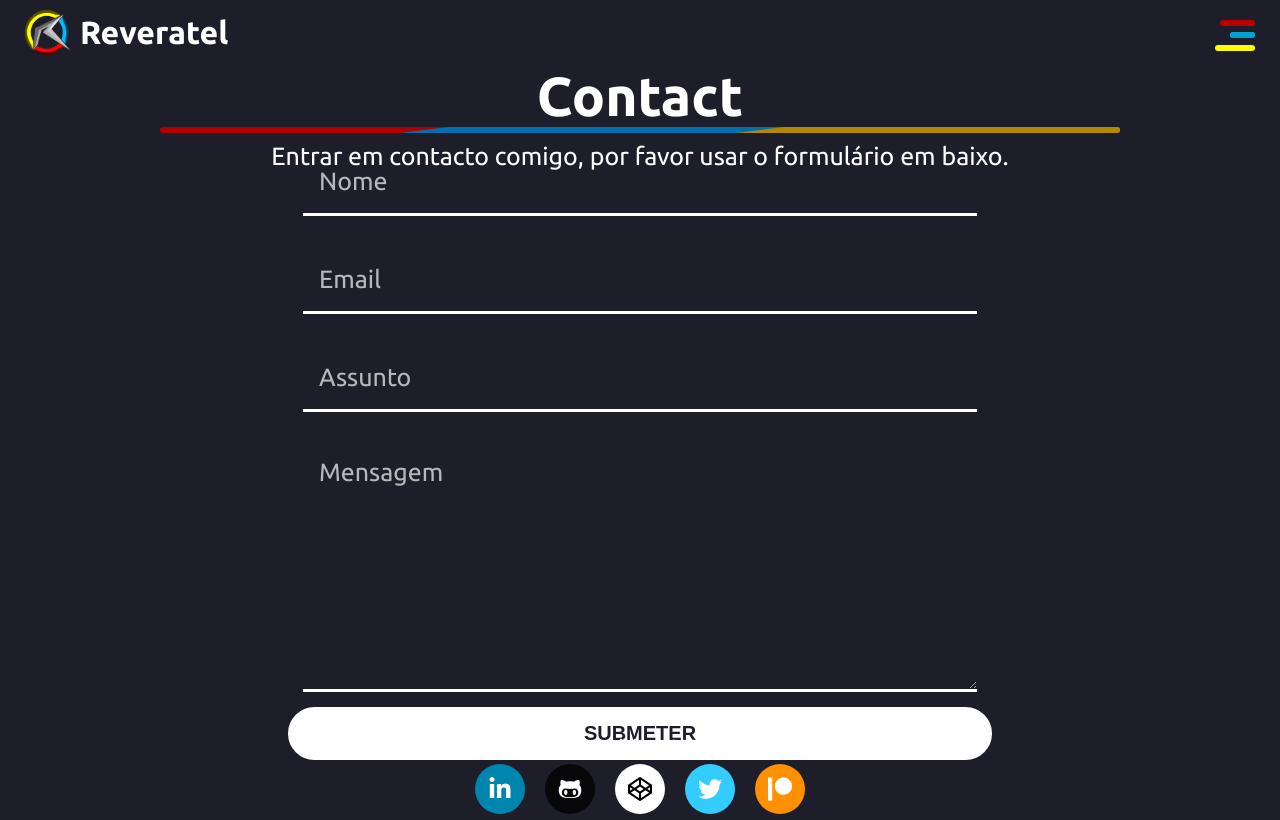
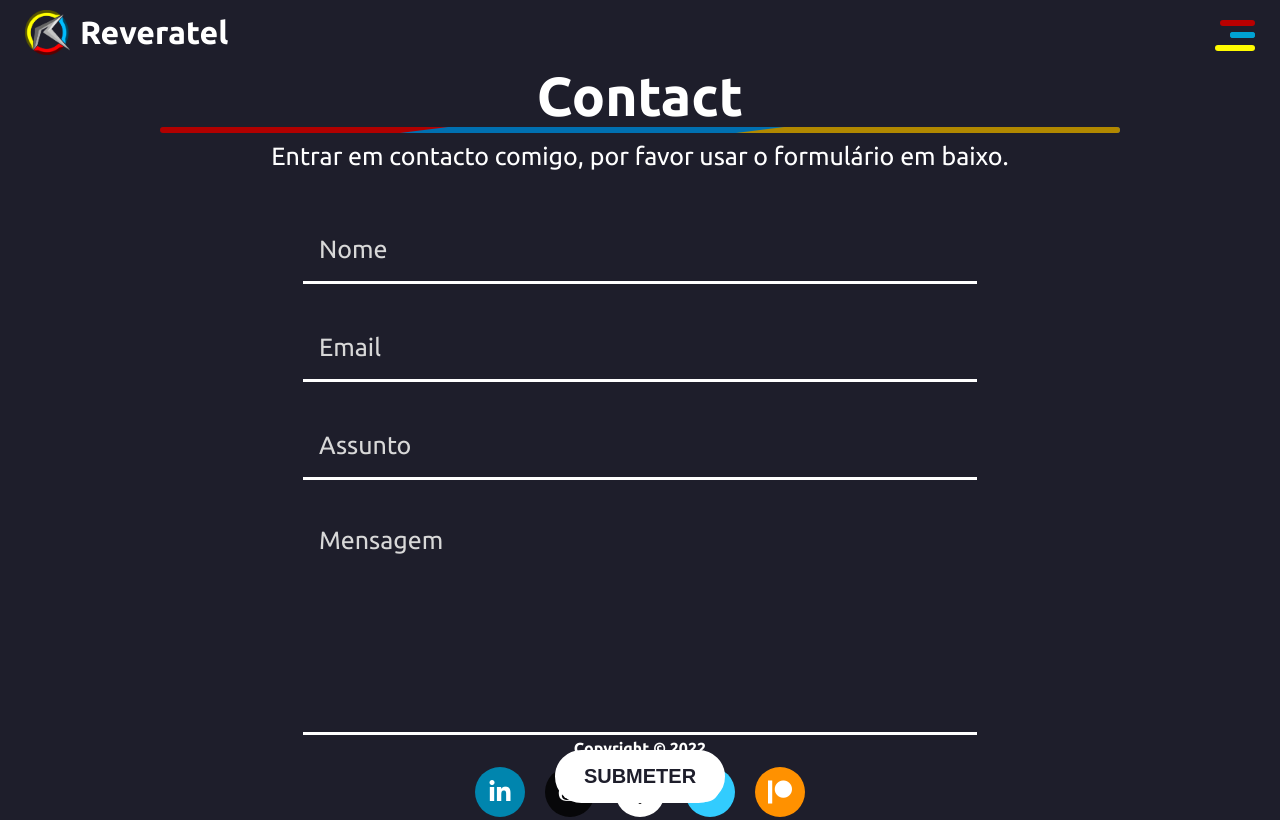
Before and after one commit to diogodesignergil/ePortfolio, a React (Create React App) app in the folder Client/: page /contact in a window 1280 px wide. Built offline with nearby package versions, Linux system fonts and the light colour scheme.

Commit message:
Contact Form Update

```diff
--- a/Client/package.json
+++ b/Client/package.json
@@ -9,6 +9,7 @@
     "@testing-library/user-event": "^12.8.3",
     "aos": "^2.3.4",
     "axios": "^0.24.0",
+    "emailjs-com": "^3.2.0",
     "file-saver": "^2.0.5",
     "react": "^17.0.2",
     "react-dom": "^17.0.2",
--- a/Client/src/App.css
+++ b/Client/src/App.css
@@ -35,6 +35,7 @@
 body,
 html {
 	width: 100vw;
+	min-height: 100vh;
 	box-sizing: border-box;
 	background-color: #1e1e2b;
 	font-family: "Ubuntu", sans-serif;
--- a/Client/src/page/Contact.js
+++ b/Client/src/page/Contact.js
@@ -1,8 +1,24 @@
 import React from "react";
 import "./contact.css";
 import { Button } from "../components/Button";
+import emailjs from "emailjs-com";
 
 function Contact() {
+	function sendEmail(e) {
+		e.preventDefault();
+
+		emailjs
+			.sendForm(
+				"service_5n2vtk8",
+				"template_kqa4j7u",
+				e.target,
+				"user_f2ecmxnUHgpBDOPsRCC9l"
+			)
+			.then((res) => {
+				console.log(res);
+			})
+			.catch((err) => console.log(err));
+	}
 	return (
 		<section className="contact">
 			<h1>Contact</h1>
@@ -14,11 +30,12 @@ function Contact() {
 			<p className="contact-note">
 				Entrar em contacto comigo, por favor usar o formulário em baixo.
 			</p>
-			<form>
-				<input type="text" placeholder="Nome" required />
-				<input type="email" placeholder="Email" required />
-				<input type="text" placeholder="Assunto" required />
-				<textarea placeholder="Mensagem" required></textarea>
+			<form onSubmit={sendEmail}>
+				<input type="text" placeholder="Nome" name="name" required />
+				<input type="email" placeholder="Email" name="user_email" required />
+				<input type="text" placeholder="Assunto" name="subject" required />
+				<textarea placeholder="Mensagem" name="message" required></textarea>
+				<div className="button-contianer">
 					<Button
 						className="btns"
 						buttonStyle="btn--primary"
@@ -27,6 +44,7 @@ function Contact() {
 					>
 						SUBMETER
 					</Button>
+				</div>
 			</form>
 		</section>
 	);
--- a/Client/src/page/about.css
+++ b/Client/src/page/about.css
@@ -1062,9 +1062,7 @@
 	position: relative;
 	overflow-y: hidden;
 }
-/* .timeline-container .wrapper-time:hover {
-	overflow-x: scroll;
-} */
+
 .timeline-container .wrapper-time .expericens-contianer {
 	/* border: 2px solid white; */
 	margin: 25px;
--- a/Client/src/page/contact.css
+++ b/Client/src/page/contact.css
@@ -16,28 +16,26 @@
 }
 
 .contact p {
-	margin-top: 15px;
+	margin: 15px auto;
 	font-size: 25px;
 }
 
 .contact form {
 	width: 55%;
 	margin: 15px auto;
-	height: 65vh;
+	height: 63.5vh;
 	display: flex;
-	justify-content: center;
-	align-content: center;
 	flex-direction: column;
 	font-size: 35px;
 	color: white;
 	font-family: "Ubuntu", sans-serif;
+	position: relative;
 }
 
 input,
 textarea {
 	border: none;
 	background: transparent;
-	height: auto;
 	padding: 1rem;
 	border-bottom: 3px solid white;
 	margin: 15px;
@@ -47,30 +45,38 @@ textarea {
 }
 
 textarea {
-	min-height: 250px;
-	resize: vertical;
+	min-height: 225px;
+	resize: none;
 }
 
 input:focus,
 textarea:focus {
 	outline: none;
+	animation: border 10s infinite linear;
 }
 
-input:focus:first-child {
-	border-bottom: 3px solid #ca1b1b;
-}
-input:focus:nth-child(2) {
-	border-bottom: 3px solid #1b7bca;
-}
-input:focus:nth-child(3) {
-	border-bottom: 3px solid #cac71b;
-}
-textarea:focus {
-	border-bottom: 3px solid #95658d;
+@keyframes border {
+	0% {
+		border-bottom: 3px solid #ca1b1b;
+	}
+	25% {
+		border-bottom: 3px solid #1b5eca;
+	}
+	75% {
+		border-bottom: 3px solid #cab01b;
+	}
+	100% {
+		border-bottom: 3px solid #ca1b1b;
+	}
 }
 
 ::placeholder {
 	font-size: 25px;
 	font-family: "Ubuntu", sans-serif;
-	color: rgba(216, 216, 216, 0.829);
+	color: rgba(216, 216, 216, 1);
 }
+
+form .button-contianer {
+	width: 40%;
+	margin: auto;
+}
--- a/Client/src/page/home.css
+++ b/Client/src/page/home.css
@@ -8,6 +8,7 @@
 }
 .home .max-width {
 	margin: auto 0 auto 200px;
+	z-index: 3;
 }
 .home .home-content .static-txt-1 {
 	font-size: 27px;
@@ -35,31 +36,33 @@
 	z-index: -1;
 }
 @media screen and (max-width: 320px) {
+	.home {
+		height: 75vh;
+	}
 	.wrapper .dynamic-txts {
-		margin-left: -190px;
+		/* margin-left: 10px; */
 		margin-top: 40px;
 	}
 	.home .max-width {
-		margin: auto 0 auto 15px;
+		margin: auto;
+		padding: 0 15px;
 	}
 }
-@media screen and (max-width: 360px) {
+@media screen and (max-width: 450px) {
 	.wrapper .dynamic-txts {
 		margin-left: -190px;
-		margin-top: 40px;
+		padding-left: 25px;
+		margin-top: 45px;
 	}
 	.home .max-width {
-		margin: auto 0 auto 15px;
+		margin: auto;
+		padding-left: 15px;
+		text-align: center;
 	}
 }
-@media screen and (max-width: 415px) {
+@media screen and (max-width: 1300px) {
 	.home .max-width {
-		margin: auto 0 auto 15px;
-	}
-}
-@media screen and (max-width: 770px) {
-	.home .max-width {
-		margin: auto 0 auto 15px;
+		margin: auto;
 	}
 }
 @media screen and (max-width: 280px) {
@@ -153,23 +156,30 @@
 
 .ring {
 	position: absolute;
-	right: 10%;
-	top: 10%;
-	/* transform: translateY(-50%); */
-	/* display: none; */
-	/* z-index: -1; */
+	right: 150px;
+	top: 18%;
+	z-index: 2;
+}
+
+@media screen and (max-width: 1425px) {
+	.ring {
+		right: 75px;
+	}
+}
+
+@media screen and (max-width: 1300px) {
+	.ring {
+		display: none;
+	}
 }
 
 .ring img {
-	height: 75vh;
+	height: 68vh;
 	animation: 20s rotate infinite linear;
 	overflow-x: hidden;
 }
 
 @keyframes rotate {
-	/* from {
-    transform: rotate(0deg);
-  } */
 	to {
 		transform: rotate(360deg);
 	}
```
Also changed, not shown: Client/src/page/Home.js (indentation only), 1 other file (tests, documents, lock files or other folders). Lines whose indentation alone changed are shown as unchanged.
